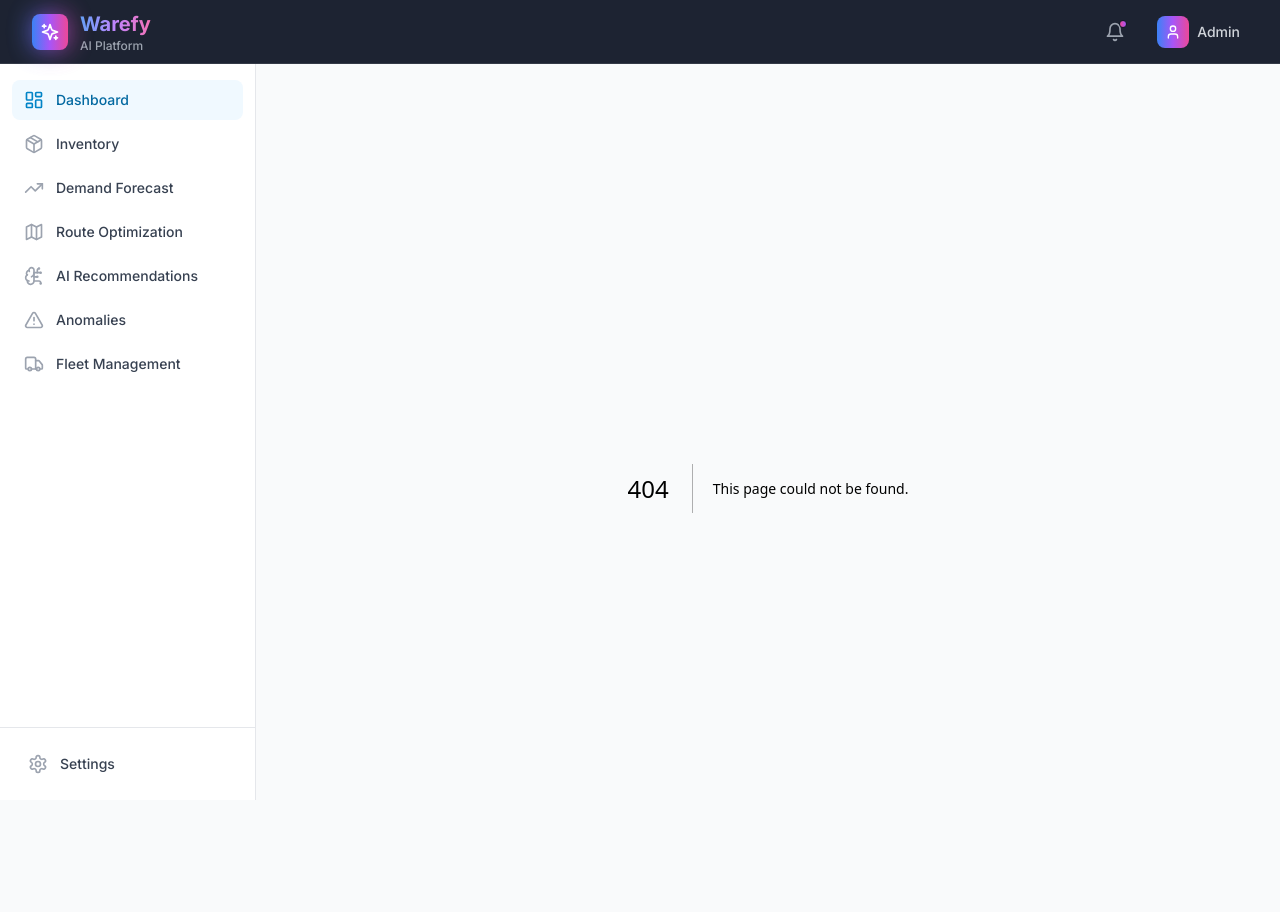
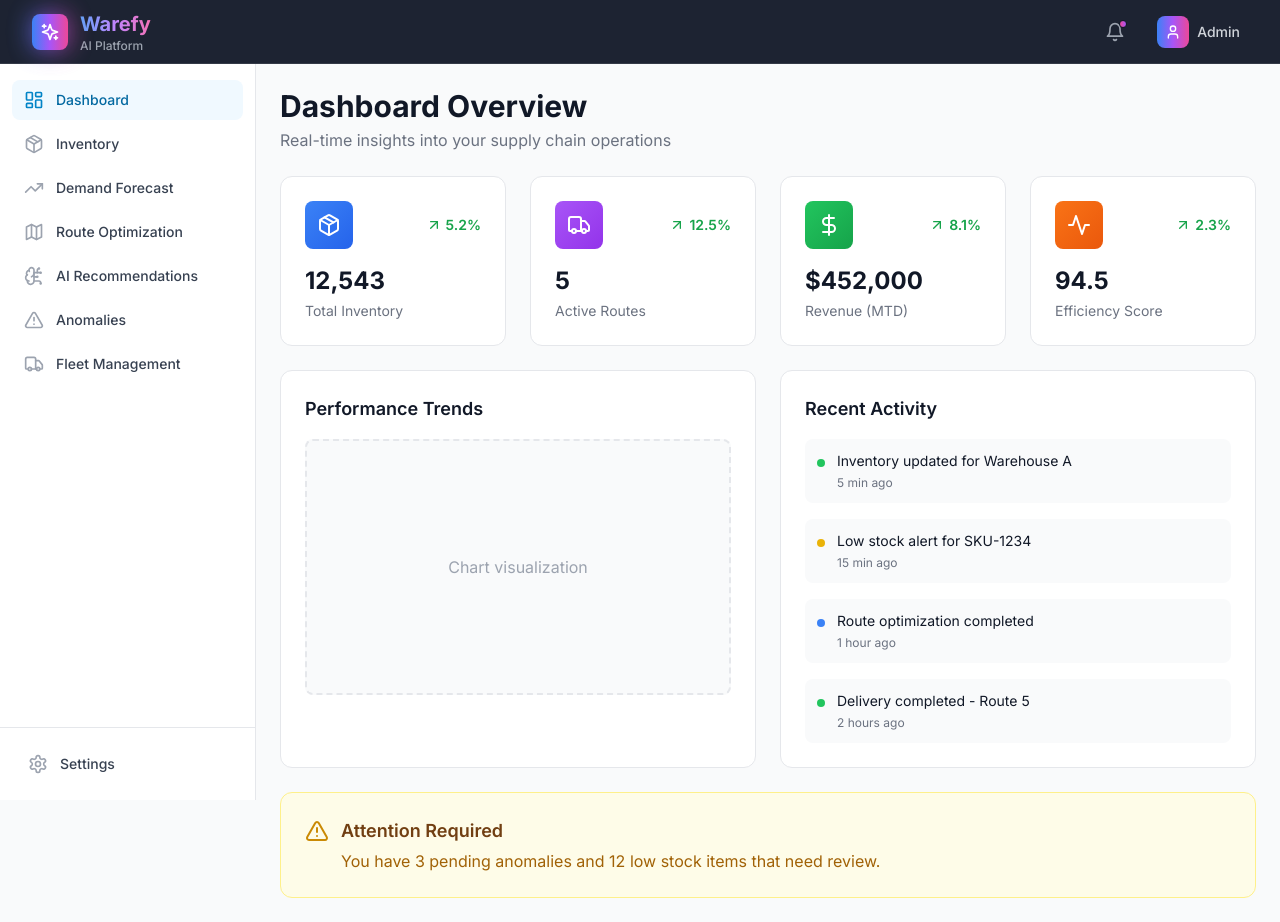
Before and after one commit to richardbranson077-sketch/Warefy, a Next.js app in the folder frontend/: page /dashboard in a window 1280 px wide. Before the commit this address had no page. Built offline with nearby package versions, Linux system fonts and the light colour scheme.

Commit message:
Add clean modern dashboard page with professional design

```diff
--- /dev/null
+++ b/frontend/app/dashboard/page.tsx
@@ -0,0 +1,129 @@
+'use client';
+
+import { useEffect, useState } from 'react';
+import {
+    TrendingUp,
+    Package,
+    Truck,
+    AlertTriangle,
+    ArrowUpRight,
+    ArrowDownRight,
+    Activity,
+    DollarSign
+} from 'lucide-react';
+
+export default function DashboardPage() {
+    const [stats, setStats] = useState({
+        totalInventory: 12543,
+        lowStockItems: 12,
+        activeRoutes: 5,
+        pendingAnomalies: 3,
+        revenue: 452000,
+        efficiency: 94.5
+    });
+
+    const StatCard = ({ title, value, icon: Icon, trend, color, prefix = '' }) => (
+        <div className="bg-white rounded-xl border border-gray-200 p-6 hover:shadow-lg transition">
+            <div className="flex items-center justify-between mb-4">
+                <div className={`p-3 rounded-lg ${color}`}>
+                    <Icon className="h-6 w-6 text-white" />
+                </div>
+                {trend && (
+                    <span className={`flex items-center text-sm font-semibold ${trend > 0 ? 'text-green-600' : 'text-red-600'}`}>
+                        {trend > 0 ? <ArrowUpRight className="h-4 w-4 mr-1" /> : <ArrowDownRight className="h-4 w-4 mr-1" />}
+                        {Math.abs(trend)}%
+                    </span>
+                )}
+            </div>
+            <h3 className="text-2xl font-bold text-gray-900 mb-1">{prefix}{value.toLocaleString()}</h3>
+            <p className="text-sm text-gray-500">{title}</p>
+        </div>
+    );
+
+    return (
+        <div className="space-y-6">
+            {/* Header */}
+            <div>
+                <h1 className="text-3xl font-bold text-gray-900">Dashboard Overview</h1>
+                <p className="text-gray-500 mt-1">Real-time insights into your supply chain operations</p>
+            </div>
+
+            {/* Stats Grid */}
+            <div className="grid grid-cols-1 md:grid-cols-2 lg:grid-cols-4 gap-6">
+                <StatCard
+                    title="Total Inventory"
+                    value={stats.totalInventory}
+                    icon={Package}
+                    trend={5.2}
+                    color="bg-gradient-to-br from-blue-500 to-blue-600"
+                />
+                <StatCard
+                    title="Active Routes"
+                    value={stats.activeRoutes}
+                    icon={Truck}
+                    trend={12.5}
+                    color="bg-gradient-to-br from-purple-500 to-purple-600"
+                />
+                <StatCard
+                    title="Revenue (MTD)"
+                    value={stats.revenue}
+                    icon={DollarSign}
+                    trend={8.1}
+                    color="bg-gradient-to-br from-green-500 to-green-600"
+                    prefix="$"
+                />
+                <StatCard
+                    title="Efficiency Score"
+                    value={stats.efficiency}
+                    icon={Activity}
+                    trend={2.3}
+                    color="bg-gradient-to-br from-orange-500 to-orange-600"
+                    prefix=""
+                />
+            </div>
+
+            {/* Charts Placeholder */}
+            <div className="grid grid-cols-1 lg:grid-cols-2 gap-6">
+                <div className="bg-white rounded-xl border border-gray-200 p-6">
+                    <h3 className="text-lg font-semibold text-gray-900 mb-4">Performance Trends</h3>
+                    <div className="h-64 flex items-center justify-center bg-gray-50 rounded-lg border-2 border-dashed border-gray-200">
+                        <p className="text-gray-400">Chart visualization</p>
+                    </div>
+                </div>
+
+                <div className="bg-white rounded-xl border border-gray-200 p-6">
+                    <h3 className="text-lg font-semibold text-gray-900 mb-4">Recent Activity</h3>
+                    <div className="space-y-4">
+                        {[
+                            { type: 'success', message: 'Inventory updated for Warehouse A', time: '5 min ago' },
+                            { type: 'warning', message: 'Low stock alert for SKU-1234', time: '15 min ago' },
+                            { type: 'info', message: 'Route optimization completed', time: '1 hour ago' },
+                            { type: 'success', message: 'Delivery completed - Route 5', time: '2 hours ago' }
+                        ].map((activity, index) => (
+                            <div key={index} className="flex items-start space-x-3 p-3 bg-gray-50 rounded-lg">
+                                <div className={`w-2 h-2 rounded-full mt-2 ${activity.type === 'success' ? 'bg-green-500' :
+                                        activity.type === 'warning' ? 'bg-yellow-500' : 'bg-blue-500'
+                                    }`}></div>
+                                <div className="flex-1">
+                                    <p className="text-sm text-gray-900">{activity.message}</p>
+                                    <p className="text-xs text-gray-500 mt-1">{activity.time}</p>
+                                </div>
+                            </div>
+                        ))}
+                    </div>
+                </div>
+            </div>
+
+            {/* Alerts */}
+            <div className="bg-yellow-50 border border-yellow-200 rounded-xl p-6">
+                <div className="flex items-start space-x-3">
+                    <AlertTriangle className="h-6 w-6 text-yellow-600 flex-shrink-0 mt-0.5" />
+                    <div>
+                        <h3 className="text-lg font-semibold text-yellow-900 mb-1">Attention Required</h3>
+                        <p className="text-yellow-700">You have {stats.pendingAnomalies} pending anomalies and {stats.lowStockItems} low stock items that need review.</p>
+                    </div>
+                </div>
+            </div>
+        </div>
+    );
+}
--- a/frontend/components/Sidebar.tsx
+++ b/frontend/components/Sidebar.tsx
@@ -12,7 +12,7 @@ import {
 } from 'lucide-react';
 
 const navigation = [
-    { name: 'Dashboard', href: '/', icon: LayoutDashboard },
+    { name: 'Dashboard', href: '/dashboard', icon: LayoutDashboard },
     { name: 'Inventory', href: '/dashboard/inventory', icon: Package },
     { name: 'Demand Forecast', href: '/dashboard/demand', icon: TrendingUp },
     { name: 'Route Optimization', href: '/dashboard/routes', icon: Map },
@@ -34,8 +34,8 @@ export default function Sidebar() {
                             key={item.name}
                             href={item.href}
                             className={`flex items-center px-3 py-2.5 text-sm font-medium rounded-lg transition-colors ${isActive
-                                    ? 'bg-primary-50 text-primary-700'
-                                    : 'text-gray-700 hover:bg-gray-100'
+                                ? 'bg-primary-50 text-primary-700'
+                                : 'text-gray-700 hover:bg-gray-100'
                                 }`}
                         >
                             <item.icon className={`mr-3 h-5 w-5 ${isActive ? 'text-primary-600' : 'text-gray-400'}`} />
```
